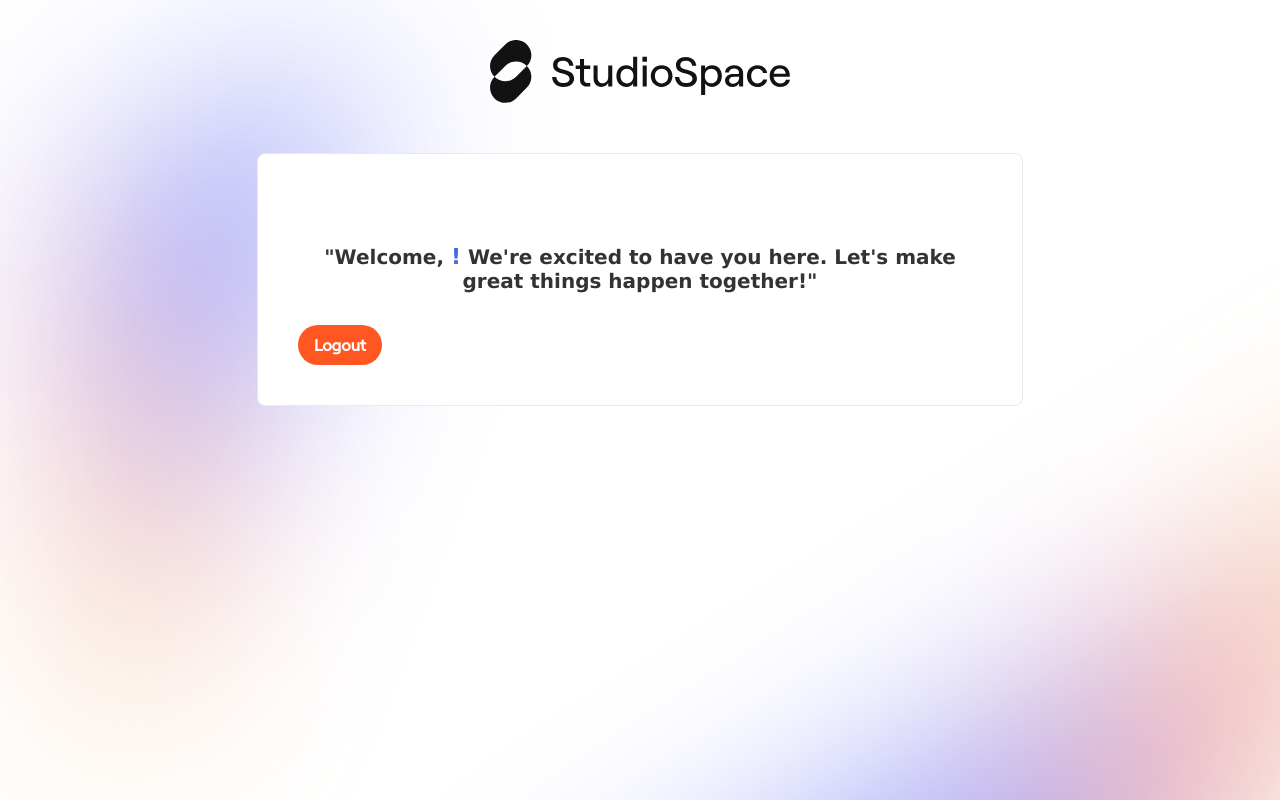
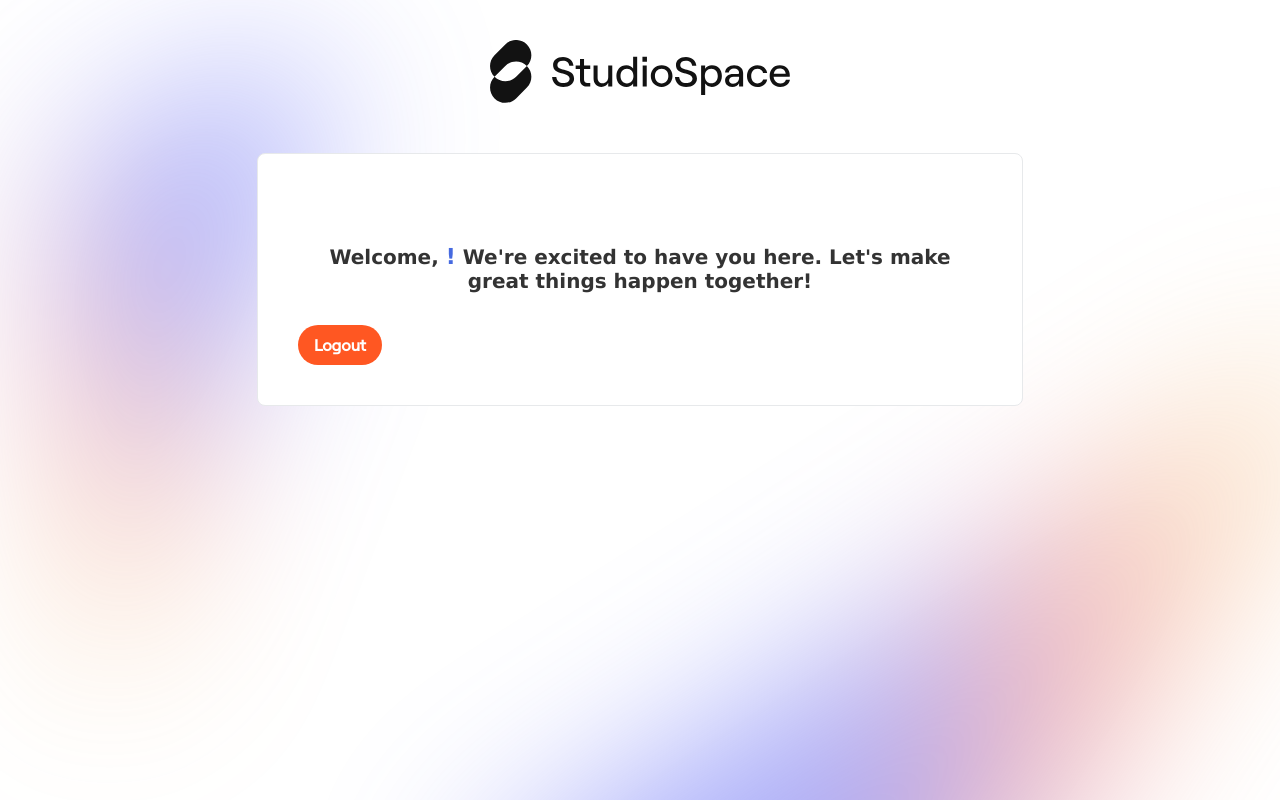
Before and after one commit to 7iquid/test-PACC, a Nuxt app: page /welcome in a window 1280 px wide. Built offline with nearby package versions, Linux system fonts and the light colour scheme; no server answers.

Commit message:
enhance  name, persistance, bg image

```diff
--- a/assets/css/_components.sass
+++ b/assets/css/_components.sass
@@ -2,6 +2,7 @@
 
 body
   background-image: url("/gradient-background.svg")
+  background-size: 100% auto
 
 .form-field
   display: flex
--- a/pages/welcome.vue
+++ b/pages/welcome.vue
@@ -1,10 +1,16 @@
 <script setup lang="ts">
 definePageMeta({
   middleware: ["auth"]
-})
+});
 
 const userDataStore = useUserDataStore();
 const router = useRouter();
+
+// Computed property to capitalize the first letter of the username
+const capitalizedUsername = computed(() => {
+  const username = userDataStore.$state.username || '';
+  return username.charAt(0).toUpperCase() + username.slice(1);
+});
 
 // Handle logout by clearing the session and resetting the form
 const handleLogout = async () => {
@@ -17,9 +23,8 @@ const handleLogout = async () => {
   <NuxtLayout :name="'page'">
     <div class="welcome-message">
       <span class="greeting">
-        "Welcome, <span class="username">{{ userDataStore.$state.username }}!</span> We're excited to have you here.
-        Let's make
-        great things happen together!"
+        Welcome, <span class="username">{{ capitalizedUsername }}!</span> We're excited to have you here.
+        Let's make great things happen together!
       </span>
     </div>
 
@@ -49,13 +54,11 @@ const handleLogout = async () => {
   transform: translateY(-30px);
   animation: fadeInUp 1s ease forwards;
   animation-delay: 0.5s;
-  /* Delay for better visibility */
 }
 
 /* Username styled differently */
 .username {
   color: #466ae0;
-  /* Use a nice color for the username */
   font-size: 2.2rem;
   font-weight: bold;
 }
@@ -72,7 +75,6 @@ const handleLogout = async () => {
 
 .logout-btn:hover {
   background-color: #e64a19;
-  /* Slightly darker shade on hover */
 }
 
 /* Keyframes for fade and slide-in animation */
--- a/stores/userDataStore.ts
+++ b/stores/userDataStore.ts
@@ -14,6 +14,6 @@ export const useUserDataStore = defineStore('main', {
     },
   },
   persist: {
-    storage: piniaPluginPersistedstate.localStorage(),
+    storage: piniaPluginPersistedstate.cookies(),
   },
 })
```
